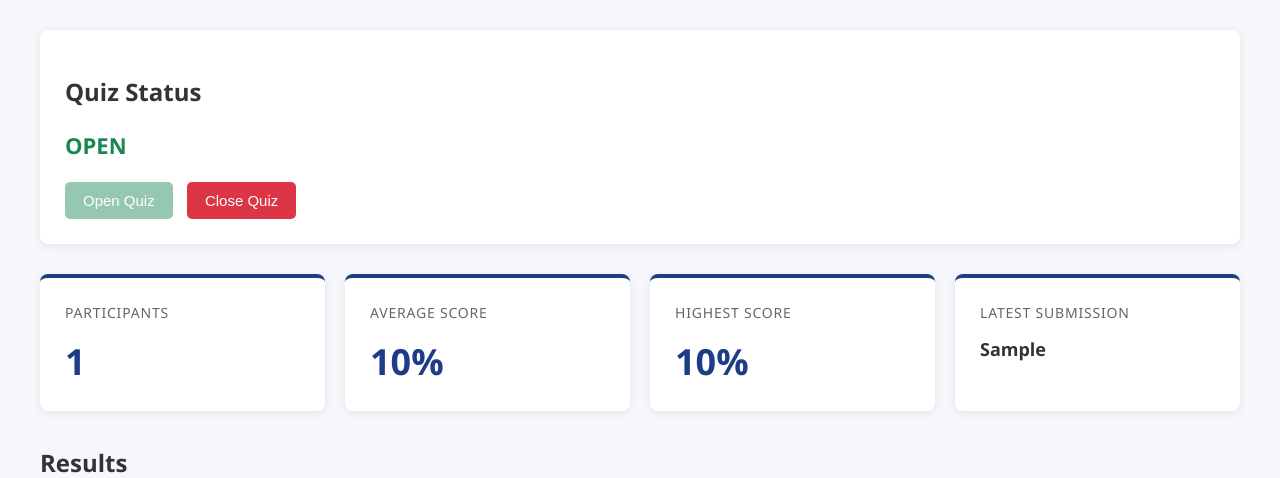
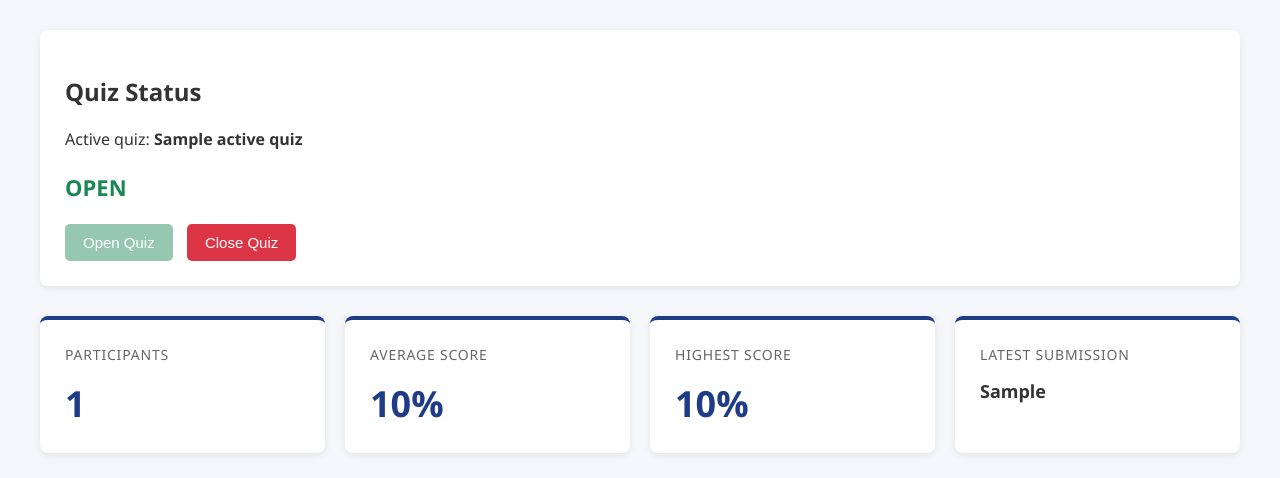
Before and after one commit to Edward-Manela-jr/Quick-Quiz, a Flask app: template templates/admin.html in a window 1280 px wide. Shown: the part 81-559 px from the top of the page. Run offline with Flask 3, Linux system fonts and the light colour scheme; the template is opened without the code that fills it: most values are stand-ins (such as "Sample title", 1, 10 or a date in 2020); parts of the project's set-up code (start-up, migrations or seed data) failed here and were passed over.

Commit message:
update openning and closing of the quiz

```diff
--- a/app.py
+++ b/app.py
@@ -36,11 +36,13 @@ def get_active_quiz():
         supabase.table("quizzes")
         .select("*")
         .eq("is_active", True)
-        .single()
+        .limit(1)
         .execute()
     )
 
-    return response.data
+    if response.data:
+        return response.data[0]
+    return None
 
 
 def get_quiz_questions(quiz_id):
@@ -427,16 +429,14 @@ def admin():
         return redirect(url_for('landing'))
 
     results = []
+    active_quiz = get_active_quiz()
+    quiz_open = active_quiz["quiz_open"] if active_quiz else False
+    total_participants = 0
+    average_score = 0
+    highest_score = 0
+    latest_submission = "N/A"
 
     try:
-
-        # Read quiz status
-        setting = supabase.table("quiz_settings") \
-            .select("quiz_open") \
-            .eq("id", 1) \
-            .execute()
-
-        quiz_open = setting.data[0]["quiz_open"]
 
         # Read quiz results
         response = supabase.table("quiz_results2") \
@@ -460,22 +460,14 @@ def admin():
 
             latest_submission = results[0]["date"]
 
-        else:
-
-            average_score = 0
-            highest_score = 0
-            latest_submission = "N/A"
-
-
-
     except Exception as e:
         print("ADMIN ERROR:", e)
-        quiz_open = False
 
     return render_template(
     'admin.html',
     results=results,
     quiz_open=quiz_open,
+    active_quiz=active_quiz,
     total_participants=total_participants,
     average_score=average_score,
     highest_score=highest_score,
@@ -525,6 +517,19 @@ def activate_quiz(quiz_id):
 
     return redirect(url_for("manage_quiz"))
 
+
+@app.route('/deactivate-quiz/<int:quiz_id>', methods=['POST'])
+def deactivate_quiz(quiz_id):
+
+    if session.get("role") != "admin":
+        return redirect(url_for("landing"))
+
+    supabase.table("quizzes").update({
+        "is_active": False,
+        "quiz_open": False
+    }).eq("id", quiz_id).execute()
+
+    return redirect(url_for("manage_quiz"))
 
 
 @app.route('/manage-questions/<int:quiz_id>')
@@ -740,10 +745,11 @@ def open_quiz():
     if session.get('role') != 'admin':
         return redirect(url_for('landing'))
 
-    supabase.table("quiz_settings") \
-        .update({"quiz_open": True}) \
-        .eq("id", 1) \
-        .execute()
+    active_quiz = get_active_quiz()
+    if active_quiz:
+        supabase.table("quizzes").update({
+            "quiz_open": True
+        }).eq("id", active_quiz["id"]).execute()
 
     return redirect(url_for('admin'))
 
@@ -754,10 +760,11 @@ def close_quiz():
     if session.get('role') != 'admin':
         return redirect(url_for('landing'))
 
-    supabase.table("quiz_settings") \
-        .update({"quiz_open": False}) \
-        .eq("id", 1) \
-        .execute()
+    active_quiz = get_active_quiz()
+    if active_quiz:
+        supabase.table("quizzes").update({
+            "quiz_open": False
+        }).eq("id", active_quiz["id"]).execute()
 
     return redirect(url_for('admin'))
 
--- a/templates/admin.html
+++ b/templates/admin.html
@@ -28,6 +28,12 @@
 
         <h2>Quiz Status</h2>
 
+        {% if active_quiz %}
+            <p>Active quiz: <strong>{{ active_quiz.title }}</strong></p>
+        {% else %}
+            <p>No quiz activated. Use <a href="/manage-quiz">Manage Quizzes</a> to activate one.</p>
+        {% endif %}
+
         {% if quiz_open %}
             <p class="status-open">OPEN</p>
         {% else %}
@@ -35,13 +41,13 @@
         {% endif %}
 
         <form action="/open-quiz" method="POST" style="display:inline;">
-            <button class="btn btn-open" {% if quiz_open %}disabled{% endif %}>
+            <button class="btn btn-open" {% if quiz_open or not active_quiz %}disabled{% endif %}>
                 Open Quiz
             </button>
         </form>
 
         <form action="/close-quiz" method="POST" style="display:inline;">
-            <button class="btn btn-close" {% if not quiz_open %}disabled{% endif %}>
+            <button class="btn btn-close" {% if not quiz_open or not active_quiz %}disabled{% endif %}>
                 Close Quiz
             </button>
         </form>
```
Also changed, not shown: how to run.txt (+18 -0 lines), templates/manage_quiz.html (+10 -1 lines).
